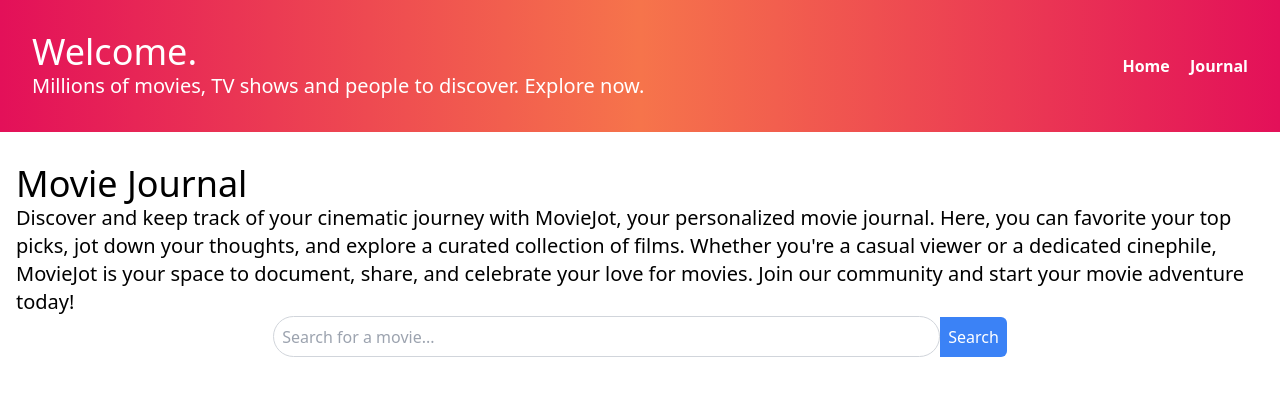
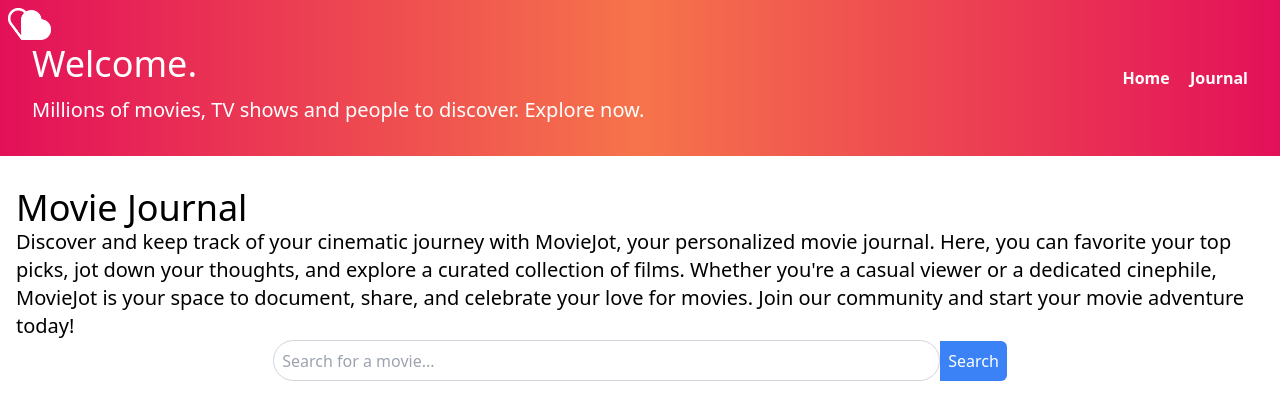
Before and after one commit to natakamm/My_Movie_Diary, a website built with Parcel: page index.html in a window 1280 px wide. Built offline with nearby package versions, Linux system fonts and the light colour scheme; no server answers.

Commit message:
Added heart icon to the header

```diff
--- a/index.html
+++ b/index.html
@@ -12,10 +12,16 @@
 
 <body class="font-sans">
     <header class="bg-gradient-primary-secondary text-white p-4 mb-4">
+
+        <div class="absolute top-0 left-0 p-2">
+            <img src="./src/images/Logo White.png" alt="Heart Logo" class="h-8">
+        </div>
+
         <div class="backdrop-container mx-auto p-4 flex justify-between items-center">
             <div class="title backdrop-wrapper -loaded">
-                <h2 class="w-full m-0 p-0 text-4xl">Welcome.</h2>
-                <h3 class="text-xl font-medium">Millions of movies, TV shows and people to discover. Explore now.</h3>
+                <h2 class="w-full m-0 py-3 text-4xl">Welcome.</h2>
+                <h3 class="text-xl font-medium">Millions of movies, TV shows and people to discover. Explore now.
+                </h3>
             </div>
             <div>
                 <nav class="space-x-4">
```
